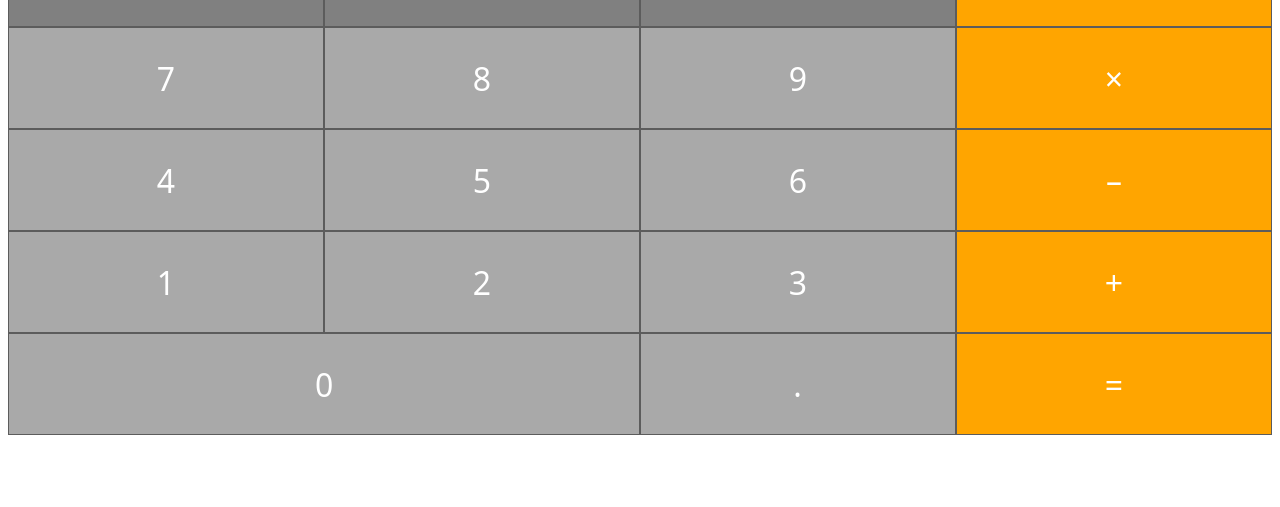
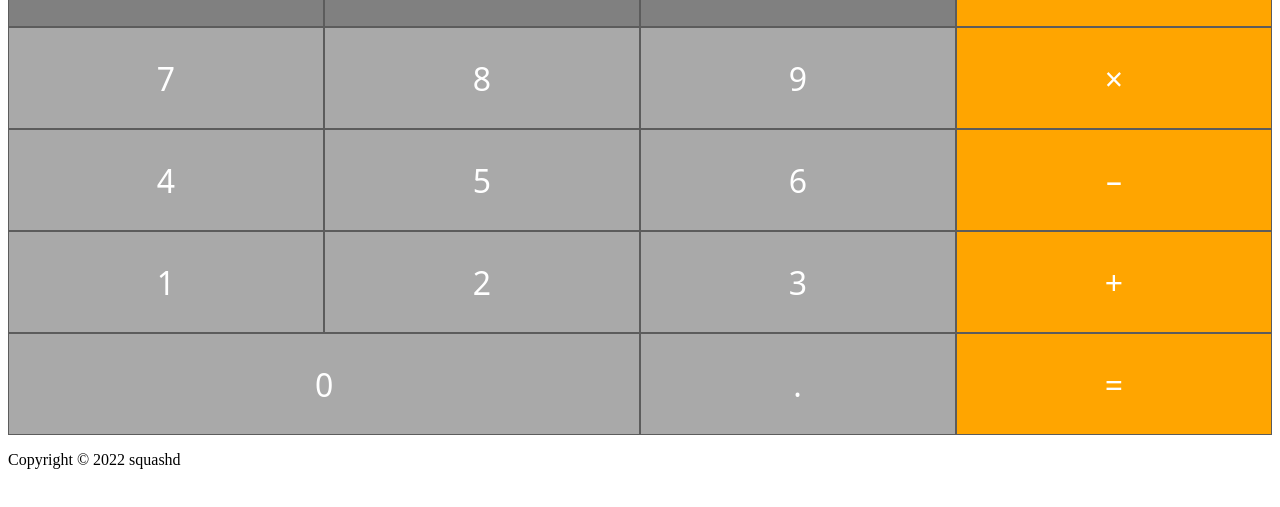
Before and after one commit to SQUASHD/calculator-project-top, a plain HTML site: page index.html in a window 1280 px wide. Shown: the part 203-710 px from the top of the page. Drawn offline with Linux system fonts and the light colour scheme.

Commit message:
Add content div and footer

```diff
--- a/index.html
+++ b/index.html
@@ -9,6 +9,7 @@
   <title>Calculator</title>
 </head>
 <body>
+  <div class="content">
     <div class="calculator-container">
       <div class="calculator-display" id="calculator-display">0</div>
       <div class="first-row button-row">
@@ -17,33 +18,39 @@
         <div class="button extra-function" id="calculatePercent">%</div>
         <div class="button math-functions" id="divide">÷</div>
       </div>
-
       <div class="second-row button-row">
         <div class="button input" id="7">7</div>
         <div class="button input" id="8">8</div>
         <div class="button input" id="9">9</div>
         <div class="button math-functions" id="multiply">×</div>
       </div>
-
       <div class="third-row button-row">
         <div class="button input" id="4">4</div>
         <div class="button input" id="5">5</div>
         <div class="button input" id="6">6</div>
         <div class="button math-functions" id="subtract">–</div>
       </div>
-
       <div class="fourth-row button-row">
         <div class="button input" id="1">1</div>
         <div class="button input" id="2">2</div>
         <div class="button input" id="3">3</div>
         <div class="button math-functions" id="add">+</div>
       </div>
-
       <div class="fifth-row button-row">
         <div class="double-width-button input" id="zero">0</div>
         <div class="button input" id="decimal">.</div>
         <div class="button operator-function" id="equals">=</div>
       </div>
     </div>
+  </div>
+  <footer class="footer">
+    <p>
+      Copyright ©
+      <script>
+        document.write(new Date().getFullYear())
+      </script>
+      squashd
+    </p>
+  </footer>
 </body>
 </html>
```
Lines whose indentation alone changed are shown as unchanged.
